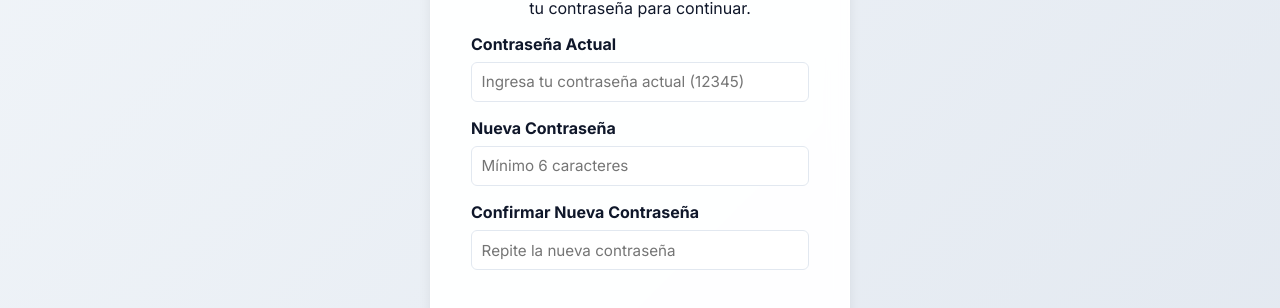
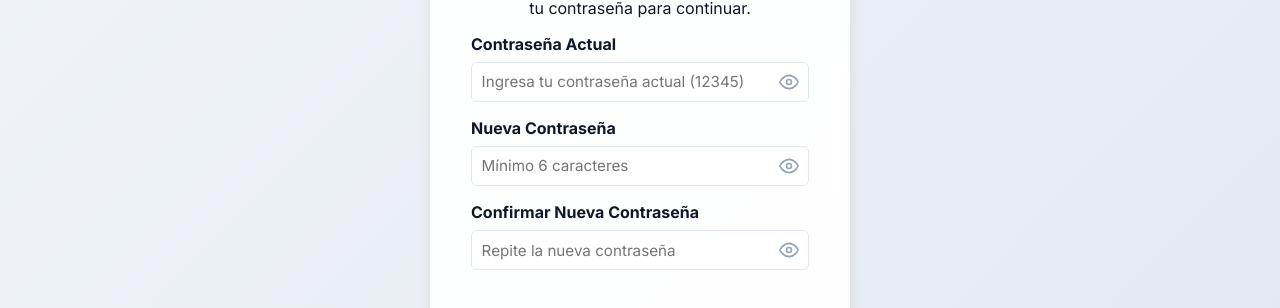
Before and after one commit to juanrex04/materiales-vera, a Vue app in the folder frontend/: page /cambiar-password in a window 1280 px wide. Shown: the part 340-648 px from the top of the page. Built offline with nearby package versions, Linux system fonts and the light colour scheme; no server answers; sample sign-in values are in the browser's storage.

Commit message:
feat: add toggle password visibility functionality in login and password change views

```diff
--- a/frontend/src/assets/main.css
+++ b/frontend/src/assets/main.css
@@ -632,6 +632,51 @@ textarea:focus {
   cursor: not-allowed;
 }
 
+.login-box .password-input-wrap {
+  position: relative;
+}
+
+.login-box .password-input-wrap input {
+  padding-right: 2.75rem;
+}
+
+.login-box .toggle-password {
+  position: absolute;
+  right: 0.6rem;
+  top: 50%;
+  transform: translateY(-50%);
+  width: auto;
+  margin: 0;
+  padding: 0;
+  background: transparent;
+  border: none;
+  border-radius: 0;
+  box-shadow: none;
+  color: #94a3b8;
+  display: flex;
+  align-items: center;
+  justify-content: center;
+  line-height: 0;
+  cursor: pointer;
+  transition: color 0.2s ease;
+}
+
+.login-box .password-input-wrap .toggle-password:hover {
+  color: #64748b;
+  transform: translateY(-50%);
+  box-shadow: none;
+}
+
+.login-box .toggle-password:focus-visible {
+  outline: 2px solid var(--primary-blue);
+  outline-offset: 2px;
+  border-radius: 4px;
+}
+
+.login-box .password-input-wrap:focus-within .toggle-password {
+  color: var(--primary-blue);
+}
+
 /* ========================================================
    COLORES CONDICIONALES PARA CELDAS DE TABLAS
    ======================================================== */
--- /dev/null
+++ b/frontend/src/components/TogglePassword.vue
@@ -0,0 +1,20 @@
+<template>
+  <button
+    type="button"
+    class="toggle-password"
+    :aria-label="visible ? 'Ocultar contraseña' : 'Mostrar contraseña'"
+    :title="visible ? 'Ocultar contraseña' : 'Mostrar contraseña'"
+    @click="emit('update:visible', !visible)"
+  >
+    <svg v-if="!visible" xmlns="http://www.w3.org/2000/svg" width="20" height="20" viewBox="0 0 24 24" fill="none" stroke="currentColor" stroke-width="2" stroke-linecap="round" stroke-linejoin="round"><path d="M1 12s4-8 11-8 11 8 11 8-4 8-11 8-11-8-11-8z"/><circle cx="12" cy="12" r="3"/></svg>
+    <svg v-else xmlns="http://www.w3.org/2000/svg" width="20" height="20" viewBox="0 0 24 24" fill="none" stroke="currentColor" stroke-width="2" stroke-linecap="round" stroke-linejoin="round"><path d="M17.94 17.94A10.07 10.07 0 0 1 12 20c-7 0-11-8-11-8a18.45 18.45 0 0 1 5.06-5.94M9.9 4.24A9.12 9.12 0 0 1 12 4c7 0 11 8 11 8a18.5 18.5 0 0 1-2.16 3.19m-6.72-1.07a3 3 0 1 1-4.24-4.24"/><line x1="1" y1="1" x2="23" y2="23"/></svg>
+  </button>
+</template>
+
+<script setup>
+defineProps({
+  visible: { type: Boolean, default: false }
+});
+
+const emit = defineEmits(['update:visible']);
+</script>
--- a/frontend/src/views/CambiarPasswordView.vue
+++ b/frontend/src/views/CambiarPasswordView.vue
@@ -7,17 +7,26 @@
       <form @submit.prevent="cambiarContraseña">
         <div class="form-group">
           <label>Contraseña Actual</label>
-          <input type="password" v-model="passwordActual" required placeholder="Ingresa tu contraseña actual (12345)" />
+          <div class="password-input-wrap">
+            <input :type="mostrarActual ? 'text' : 'password'" v-model="passwordActual" required placeholder="Ingresa tu contraseña actual (12345)" />
+            <TogglePassword v-model:visible="mostrarActual" />
+          </div>
         </div>
 
         <div class="form-group">
           <label>Nueva Contraseña</label>
-          <input type="password" v-model="passwordNueva" required placeholder="Mínimo 6 caracteres" />
+          <div class="password-input-wrap">
+            <input :type="mostrarNueva ? 'text' : 'password'" v-model="passwordNueva" required placeholder="Mínimo 6 caracteres" />
+            <TogglePassword v-model:visible="mostrarNueva" />
+          </div>
         </div>
 
         <div class="form-group">
           <label>Confirmar Nueva Contraseña</label>
-          <input type="password" v-model="passwordConfirmar" required placeholder="Repite la nueva contraseña" />
+          <div class="password-input-wrap">
+            <input :type="mostrarConfirmar ? 'text' : 'password'" v-model="passwordConfirmar" required placeholder="Repite la nueva contraseña" />
+            <TogglePassword v-model:visible="mostrarConfirmar" />
+          </div>
         </div>
 
         <p v-if="mensajeError" class="error">{{ mensajeError }}</p>
@@ -37,11 +46,15 @@ import { useRouter } from 'vue-router';
 import { decodificarToken } from '@/auth';
 import { peticion } from '@/api';
 import { iniciarCarga, detenerCarga } from '@/loading';
+import TogglePassword from '@/components/TogglePassword.vue';
 
 const router = useRouter();
 const passwordActual = ref('');
 const passwordNueva = ref('');
 const passwordConfirmar = ref('');
+const mostrarActual = ref(false);
+const mostrarNueva = ref(false);
+const mostrarConfirmar = ref(false);
 const mensajeError = ref('');
 const mensajeExito = ref('');
 const cargando = ref(false);
--- a/frontend/src/views/LoginView.vue
+++ b/frontend/src/views/LoginView.vue
@@ -16,7 +16,10 @@
 
         <div class="form-group">
           <label for="password">Contraseña</label>
-          <input type="password" id="password" v-model="password" required placeholder="******" />
+          <div class="password-input-wrap">
+            <input :type="mostrarPassword ? 'text' : 'password'" id="password" v-model="password" required placeholder="******" />
+            <TogglePassword v-model:visible="mostrarPassword" />
+          </div>
         </div>
 
         <p v-if="mensajeError" class="error">{{ mensajeError }}</p>
@@ -35,10 +38,12 @@ import { ref } from 'vue';
 import { useRouter } from 'vue-router';
 import { API_URL } from '@/config';
 import { iniciarCarga, detenerCarga } from '@/loading';
+import TogglePassword from '@/components/TogglePassword.vue';
 
 // Variables reactivas
 const email = ref('');
 const password = ref('');
+const mostrarPassword = ref(false);
 const mensajeError = ref('');
 const cargando = ref(false);
 
```
